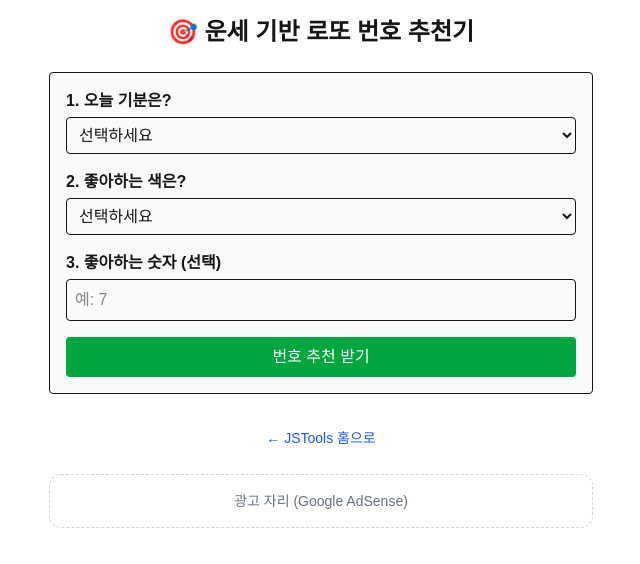
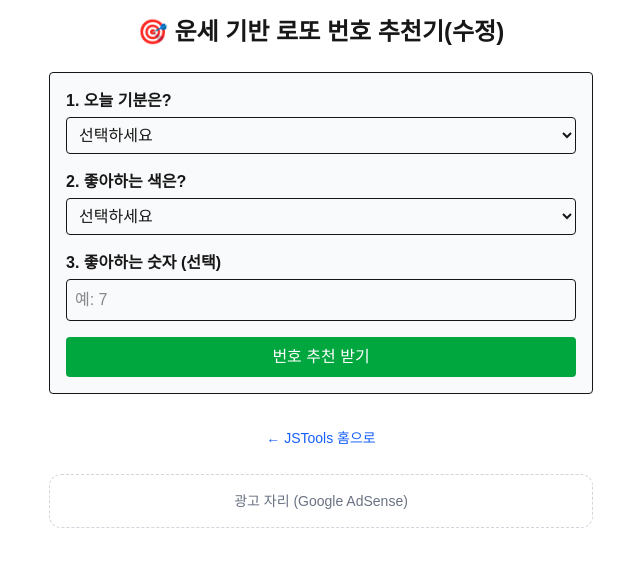
Before and after one commit to baezzaes/jstools, a Next.js app: page /tools/lotto-generator in a window 1280 px wide. Shown: the top 564 px of the page, without its empty margins (319-959 px from the left). Built offline with nearby package versions, Linux system fonts and the light colour scheme.

Commit message:
왜안돼

```diff
--- a/src/app/tools/lotto-generator/page.tsx
+++ b/src/app/tools/lotto-generator/page.tsx
@@ -75,7 +75,7 @@ export default function LottoGenerator() {
 
   return (
     <div className="max-w-xl mx-auto p-4 space-y-6">
-      <h1 className="text-2xl font-bold text-center">🎯 운세 기반 로또 번호 추천기</h1>
+      <h1 className="text-2xl font-bold text-center">🎯 운세 기반 로또 번호 추천기(수정)</h1>
 
       <div className="space-y-4 border p-4 rounded bg-gray-50">
         <div>
```
